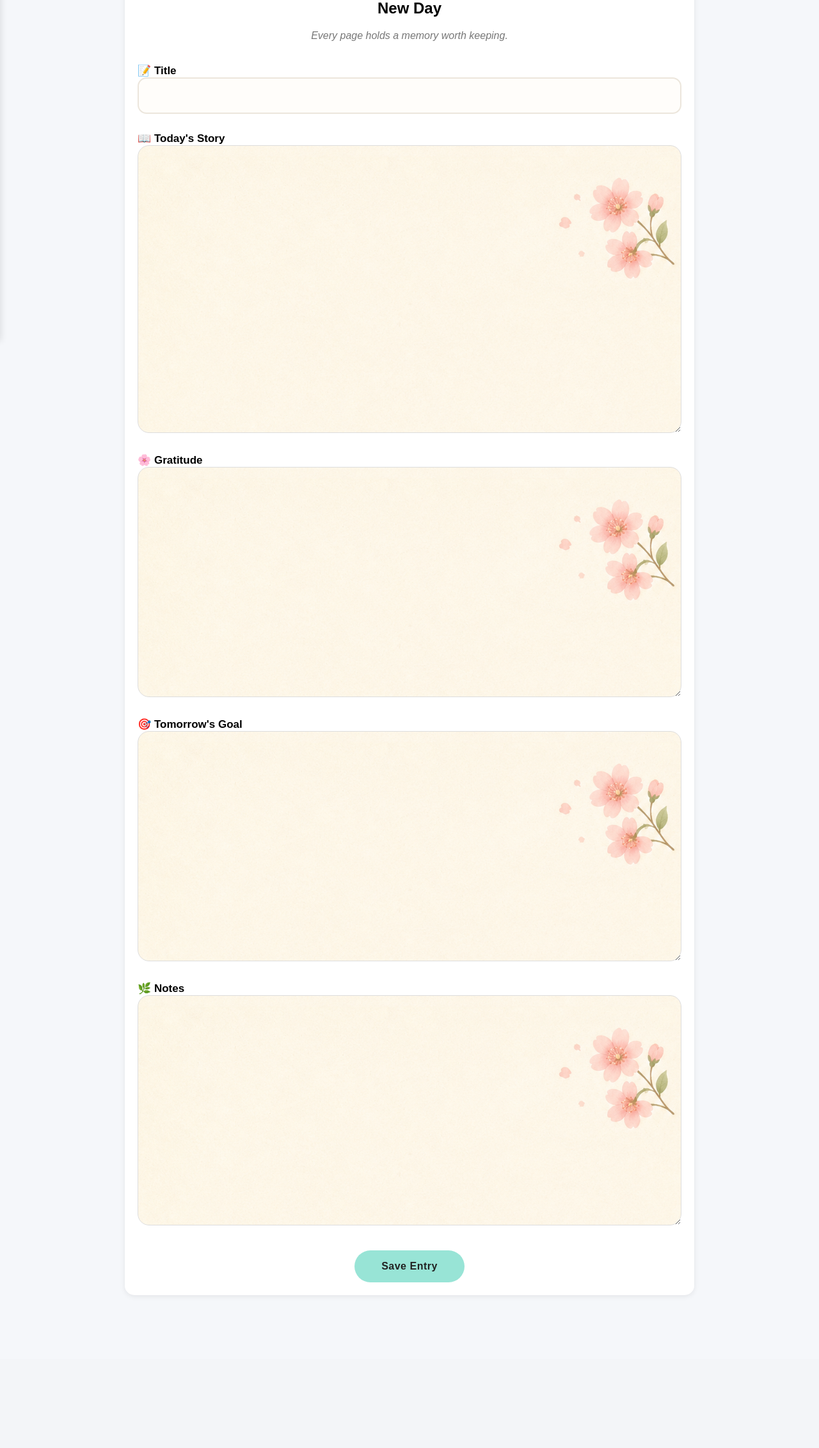
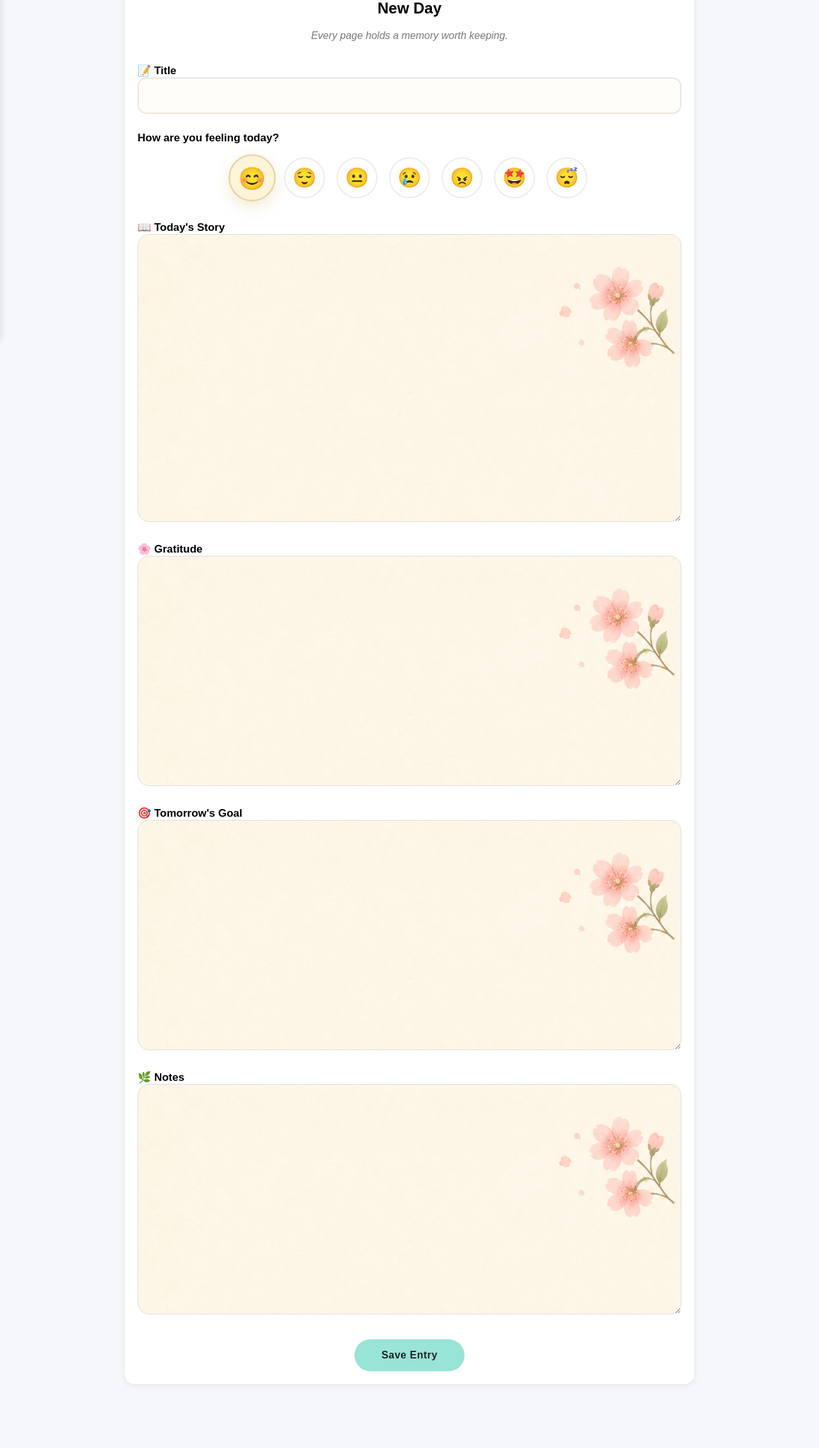
Before and after one commit to saha-tithi/Dear_Diary, a Django app: page /new/ in a window 1280 px wide. Shown: the part 267-2531 px from the top of the page at 64% size. Before the commit the page ends 2272 px from the top, so only its background shows below. Run offline with Django 5.2, Linux system fonts and the light colour scheme.

Commit message:
added moodtracking

```diff
--- a/journal/forms.py
+++ b/journal/forms.py
@@ -4,4 +4,4 @@ from .models import journalEntry
 class JournalEntryForm(forms.ModelForm):
     class Meta:
         model = journalEntry
-        fields = ['title', 'content','gratitude', 'tomorrow_goal','notes']
+        fields = ['title','mood', 'content','gratitude', 'tomorrow_goal','notes']
--- a/journal/models.py
+++ b/journal/models.py
@@ -2,12 +2,15 @@ from django.db import models
 from django.contrib.auth.models import User
 
 class journalEntry(models.Model):
-    ''' MOOD_CHOICES = [
+    MOOD_CHOICES = [
         ('happy', '😊 Happy'),
+        ("calm", "😌 Calm"),
         ('neutral', '😐 Neutral'),
-        ('sad', '😞 Sad'),
+        ('sad', '😢 Sad'),
         ('angry','😤angry'),
-    ]'''
+        ("excited", "🤩 Excited"),
+        ("tired", "😴 Tired"),
+        ]
 
 
     user=models.ForeignKey(User,on_delete=models.CASCADE)
@@ -20,7 +23,7 @@ class journalEntry(models.Model):
 
     created_at=models.DateTimeField(auto_now_add=True)
     updated_at=models.DateTimeField(auto_now=True)
-    # mood=models.CharField(max_length=10,choices=MOOD_CHOICES,default='neutral')
+    mood=models.CharField(max_length=20,choices=MOOD_CHOICES,default='neutral')
 
     def __str__(self):
             return self.title
--- a/journal/static/css/style.css
+++ b/journal/static/css/style.css
@@ -763,3 +763,93 @@ h2{
     background:#e99f9f;
 
 }
+.mood-picker{
+
+    display:flex;
+
+    justify-content:center;
+
+    gap:18px;
+
+    margin:15px 0 35px;
+
+}
+
+.mood-picker{
+
+    display:flex;
+    justify-content:center;
+    gap:18px;
+    flex-wrap:wrap;
+    margin:20px 0 35px;
+
+}
+
+.mood-picker input{
+
+    display:none;
+
+}
+
+.mood-picker label{
+
+    width:60px;
+    height:60px;
+
+    display:flex;
+    justify-content:center;
+    align-items:center;
+
+    font-size:30px;
+
+    border-radius:50%;
+
+    background:#ffffff;
+
+    border:2px solid #ececec;
+
+    cursor:pointer;
+
+    transition:.25s;
+
+}
+
+.mood-picker label:hover{
+
+    transform:translateY(-4px) scale(1.08);
+
+    background:#f8fffd;
+
+    border-color:#98e4d6;
+
+}
+
+.mood-picker input:checked + label{
+
+    background:#fff4d6;
+    border-color:#e6d3a3;
+    box-shadow:0 8px 20px rgba(230,211,163,.45);
+    transform:scale(1.15);
+
+
+
+}
+.mood-badge{
+
+    display:inline-block;
+
+    margin-top:8px;
+
+    padding:6px 14px;
+
+    background:#fff8e8;
+
+    border-radius:20px;
+
+    font-size:14px;
+
+    color:#555;
+
+    border:1px solid #f1e4c3;
+
+}
--- a/journal/templates/create_entry.html
+++ b/journal/templates/create_entry.html
@@ -26,6 +26,33 @@
 
             {{ form.title }}
 
+        </div>
+
+        <div class="journal-block">
+            <label>How are you feeling today?</label>
+
+            <div class="mood-picker">
+                <input type="radio" id="happy" name="mood" value="happy" checked>
+                <label for="happy">😊</label>
+
+                <input type="radio" id="calm" name="mood" value="calm">
+                <label for="calm">😌</label>
+
+                <input type="radio" id="neutral" name="mood" value="neutral">
+                <label for="neutral">😐</label>
+
+                <input type="radio" id="sad" name="mood" value="sad">
+                <label for="sad">😢</label>
+
+                <input type="radio" id="angry" name="mood" value="angry">
+                <label for="angry">😠</label>
+
+                <input type="radio" id="excited" name="mood" value="excited">
+                <label for="excited">🤩</label>
+
+                <input type="radio" id="tired" name="mood" value="tired">
+                <label for="tired">😴</label>
+            </div>
         </div>
 
         <div class="journal-block">
--- a/journal/views.py
+++ b/journal/views.py
@@ -50,6 +50,7 @@ def edit_entry(request, id):
         entry.gratitude = request.POST.get('gratitude')
         entry.tomorrow_goal = request.POST.get('tomorrow_goal')
         entry.notes = request.POST.get('notes')
+        entry.mood = request.POST.get('mood')
         entry.save()
         return redirect('entry_list')
     return render(request,'edit_entry.html',{'entry': entry})
```
Also changed, not shown: journal/templates/edit_entry.html (+34 -0 lines), journal/templates/entry_list.html (+20 -2 lines), journal/migrations/0007_alter_journalentry_options_journalentry_mood.py (added).
